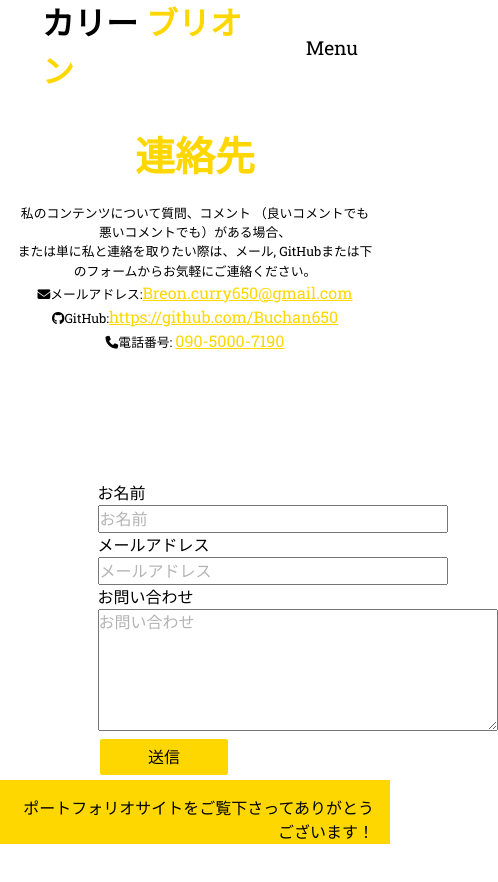
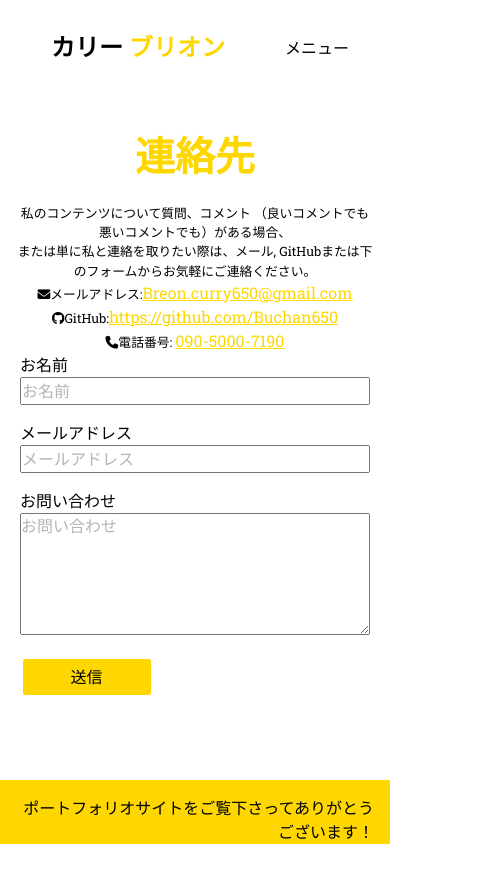
Before and after one commit to Buchan650/portfolio_project, a plain HTML site: page contact_jp.html in a window 390 px wide. Shown: the whole page, 498 px wide, since content can reach past the window. After the commit the page ends 844 px from the top, so only its background shows below. Drawn offline with Linux system fonts and the light colour scheme.

Commit message:
adjusted media responsive parameters

```diff
--- a/contact_jp.html
+++ b/contact_jp.html
@@ -24,7 +24,7 @@
                         </ul>
                     </div>
                     <div class="dropdown">
-                        <button onclick="dropMenu()" class="dropbtn">Menu</button>
+                        <button onclick="dropMenu()" class="dropbtn">メニュー</button>
                         <div id="myDropdown" class="dropdown-content">
                         <a href="index_jp.html">自己紹介</a>
                         <a href="skills_jp.html">スキル</a>
@@ -49,17 +49,17 @@
                 <form name="contact" netlify>
                     <label for="name">お名前</label>
                     <br>
-                    <input type="text" id="name" value="お名前" required>
+                    <input type="text" id="name" value="お名前" required/>
                     <br>
                     <label for="email">メールアドレス</label>
                     <br>
-                    <input id="email" value="メールアドレス" required>
+                    <input id="email" value="メールアドレス" required/>
                     <br>
                     <label for="question">お問い合わせ</label>
                     <br>
                     <textarea type="text" id="question" rows="5" cols="30">お問い合わせ</textarea>
                     <br>
-                    <input class="button" type="submit" value="送信">
+                    <input class="button" type="submit" value="送信"/>
 
                 </form>
             </section>
--- a/resources/styles.css
+++ b/resources/styles.css
@@ -36,9 +36,10 @@ h1{
     }
 }
 
-@media only screen and (max-width : 330px){
+@media only screen and (max-width : 425px){
     h1{
         font-size: 1.5rem;
+        padding-left: 1rem;
     }
 }
 
@@ -87,6 +88,13 @@ nav{
 nav img{
     width: 40px;
     height: auto;
+}
+
+@media screen and (max-width: 425px){
+  nav img{
+    width: 30px;
+    height: auto;
+}
 }
 
 nav a{
@@ -149,12 +157,12 @@ nav ul li a.selected{
     }
 }
 
-@media only screen and (max-width : 330px){
+@media only screen and (max-width : 425px){
     #last-name{
         font-size: 1.5rem;
     }
 }
-.dropbtn {
+.dropbtn{
     display:none;
     background-color: rgb(255, 255, 255);
     color: rgb(0, 0, 0);
@@ -169,15 +177,18 @@ nav ul li a.selected{
         display:block;
         font-size: 1.2rem;
     }
+
     #mobile-button{
         display: block;
     }
 }
 
-@media only screen and (max-width : 330px)
+@media only screen and (max-width : 425px)
 {
     .dropbtn {
         font-size: 1rem;
+        padding-left: 0;
+        padding-right: 1rem;
     }
 }
 
@@ -283,6 +294,9 @@ nav ul li a.selected{
   }
 
   .certificate{
+    display: flex;
+    flex-direction: column;
+    align-items: center;
     width: 25rem;
     height: auto;
     margin: 1rem auto;
@@ -297,6 +311,7 @@ nav ul li a.selected{
     display: flex;
     flex-direction: column;
     margin-top: 2rem;
+    align-items: center;
   }
 
   .dtp{
@@ -508,7 +523,7 @@ nav ul li a.selected{
     }
   }
 
-  @media only screen and (max-width : 350px){
+  @media only screen and (max-width : 425px){
     #proj-container p{
         font-size: .8rem;
         }
@@ -540,7 +555,7 @@ nav ul li a.selected{
 
 @media only screen and (max-width : 820px){
     #contact{
-        margin: 8rem 1rem;
+        margin: 8rem 1rem 0 1rem;
     }
     #contact i{
         font-size: .8rem;
@@ -551,23 +566,23 @@ nav ul li a.selected{
 }
 
 /*form*/
+#form{
+    display: block;
+    text-align: center;
+}
+
 form{
-    margin: 2rem auto 8rem;
-    width: 50%;
+    display: inline-block;
+    margin-left: auto;
+    margin-right: auto;
+    margin-bottom: 5rem;
     text-align: left;
 }
 
 form input, form textarea{
-    margin-bottom: 1rem auto;
+    margin: 0 0 1rem 0;
     color: #b4b4b4;
-}
-
-form input{
     width: 350px;
-}
-
-form textarea{
-    width: 400px;
 }
 
 /*footer*/
```
Also changed, not shown: contact.html (+3 -4 lines), index_jp.html (+2 -2 lines), portfolio_jp.html (+2 -2 lines), skills_jp.html (+2 -2 lines).
